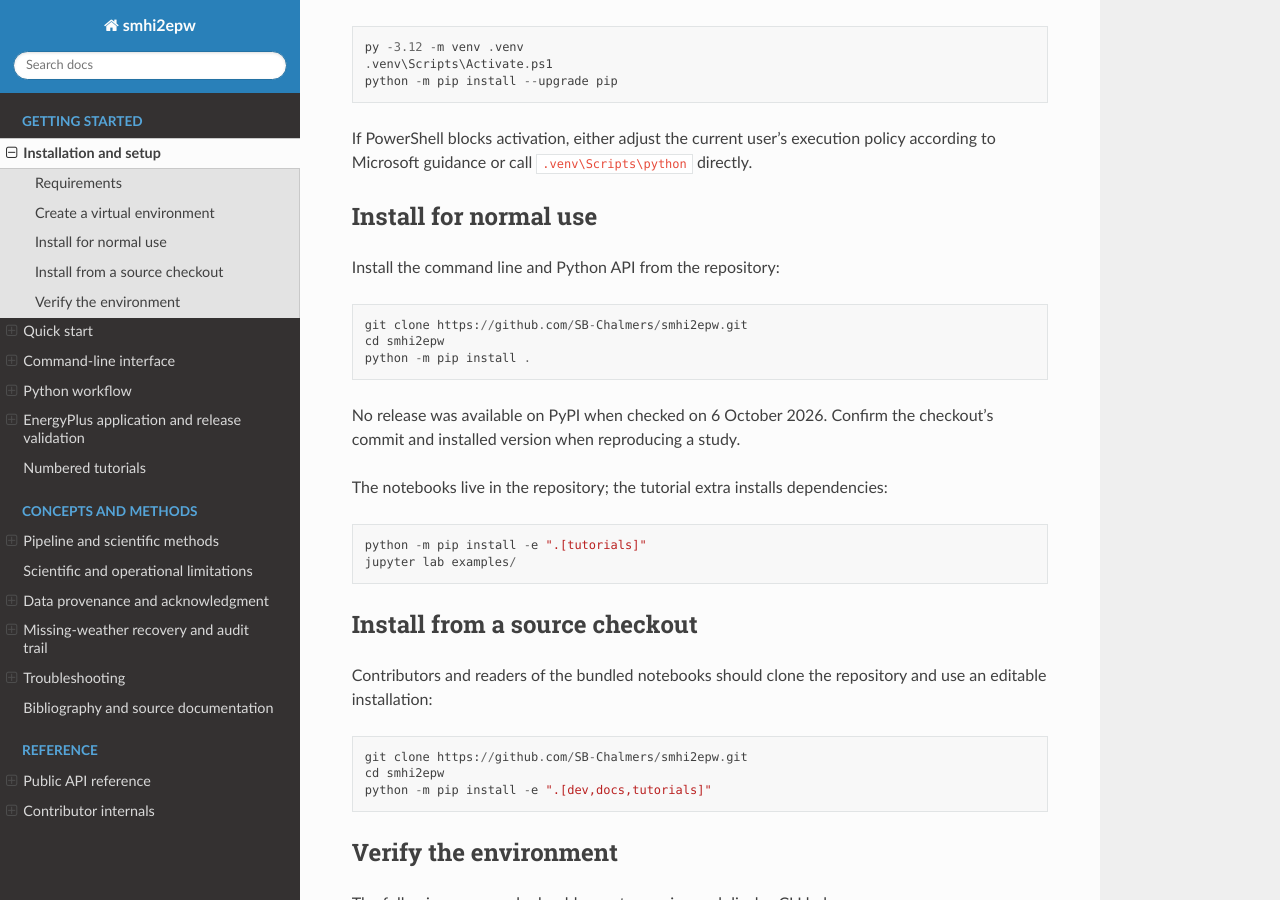
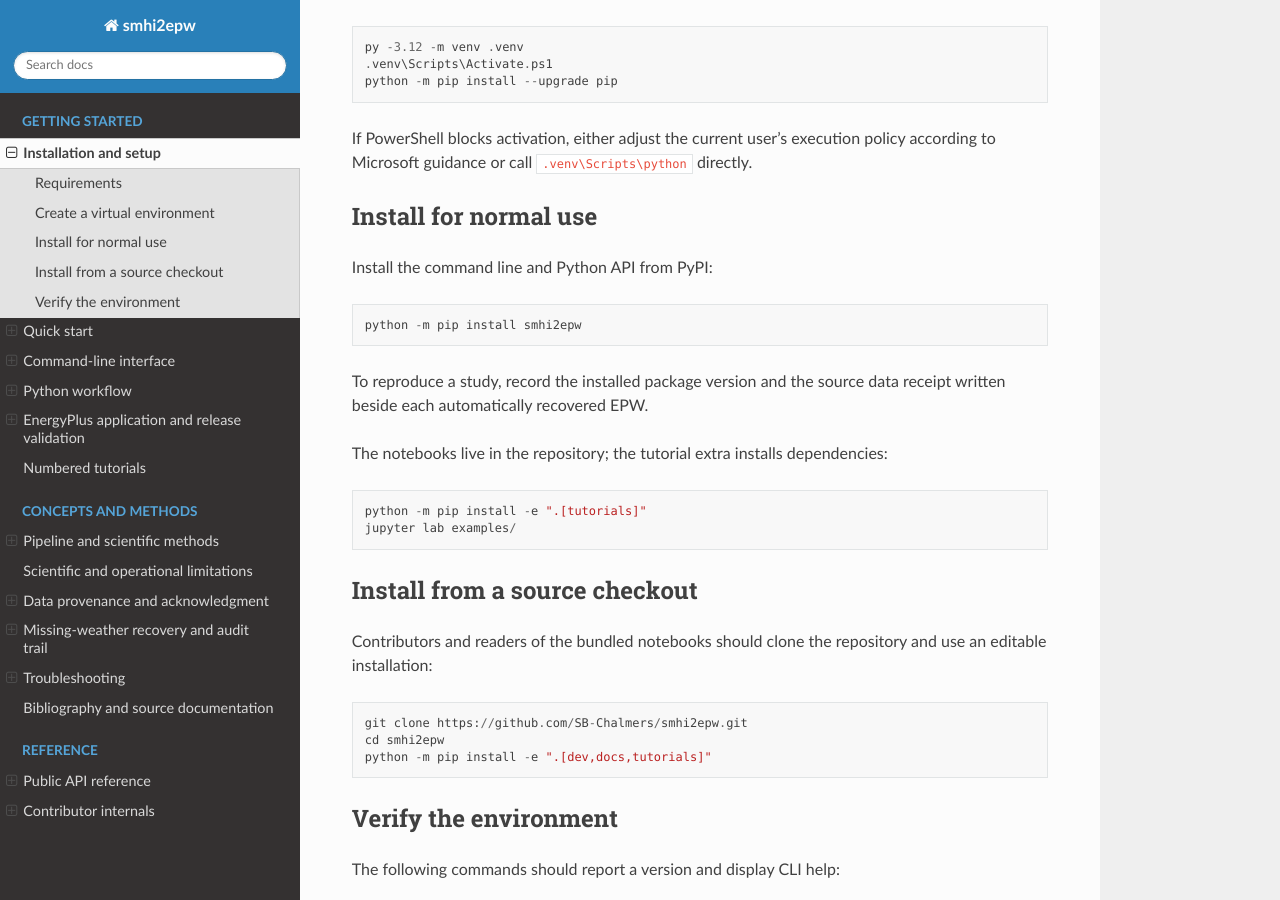
Before and after one commit to SB-Chalmers/smhi2epw, a Sphinx documentation site: the page built from docs/installation.rst, in a window 1280 px wide and 900 px high, scrolled down 684 px. Built offline with Sphinx 7.4.7 and the Read the Docs theme 3.1.0, drawn with Linux system fonts in a browser that asks for light colours; pages that are not in the unit, such as notebooks, are missing from menus.

Commit message:
docs: prepare project for package release

```diff
--- a/docs/installation.rst
+++ b/docs/installation.rst
@@ -38,14 +38,12 @@ directly.
 Install for normal use
 ----------------------
 
-Install the command line and Python API from the repository::
+Install the command line and Python API from PyPI::
 
-   git clone https://github.com/SB-Chalmers/smhi2epw.git
-   cd smhi2epw
-   python -m pip install .
+   python -m pip install smhi2epw
 
-No release was available on PyPI when checked on 6 October 2026. Confirm the
-checkout's commit and installed version when reproducing a study.
+To reproduce a study, record the installed package version and the source data
+receipt written beside each automatically recovered EPW.
 
 The notebooks live in the repository; the tutorial extra installs dependencies::
 
--- a/pyproject.toml
+++ b/pyproject.toml
@@ -5,7 +5,7 @@ build-backend = "setuptools.build_meta"
 [project]
 name = "smhi2epw"
 version = "1.1.0"
-description = "Compile SMHI actual-year EPW weather with assessed donors and same-year ERA5 recovery."
+description = "Build complete-year EnergyPlus weather files from SMHI observations, with documented gap recovery."
 readme = "README.md"
 requires-python = ">=3.11"
 license = "MIT"
```
Also changed, not shown: README.md (+31 -47 lines), 1 other file.
